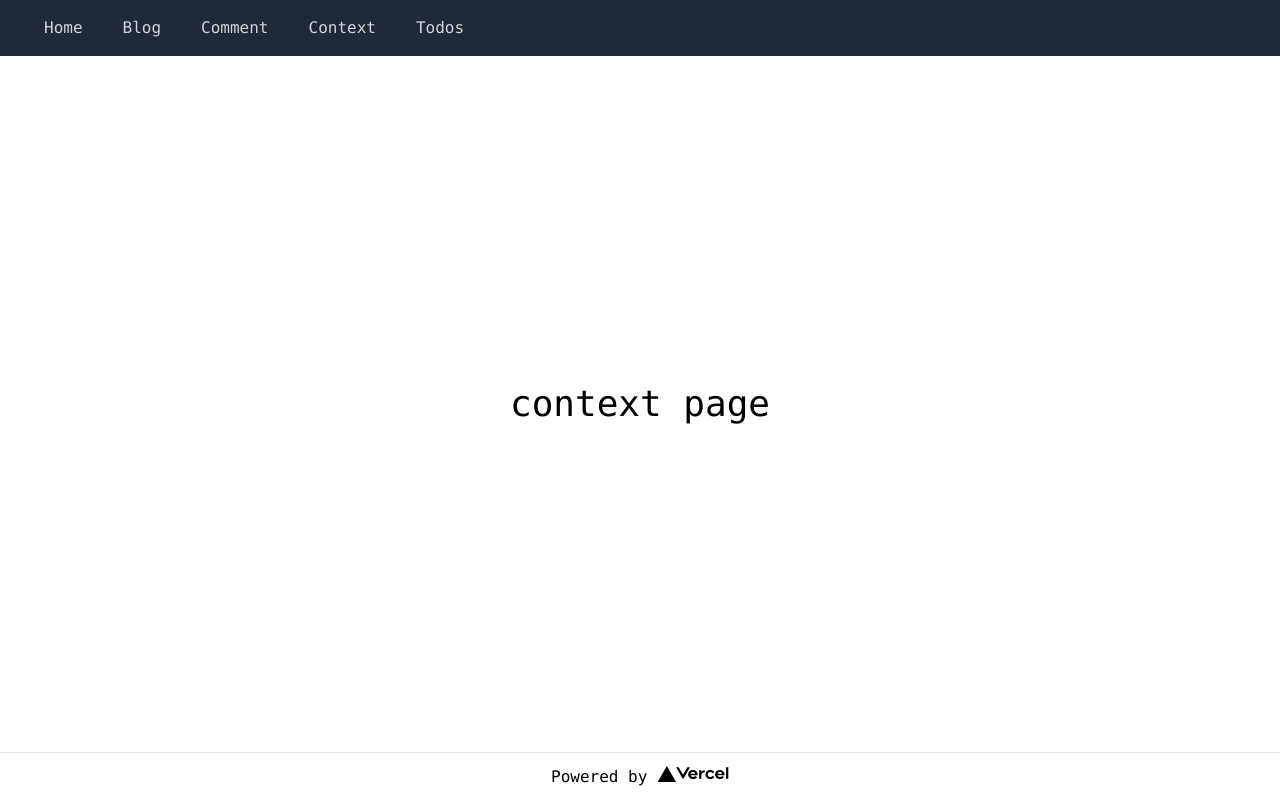
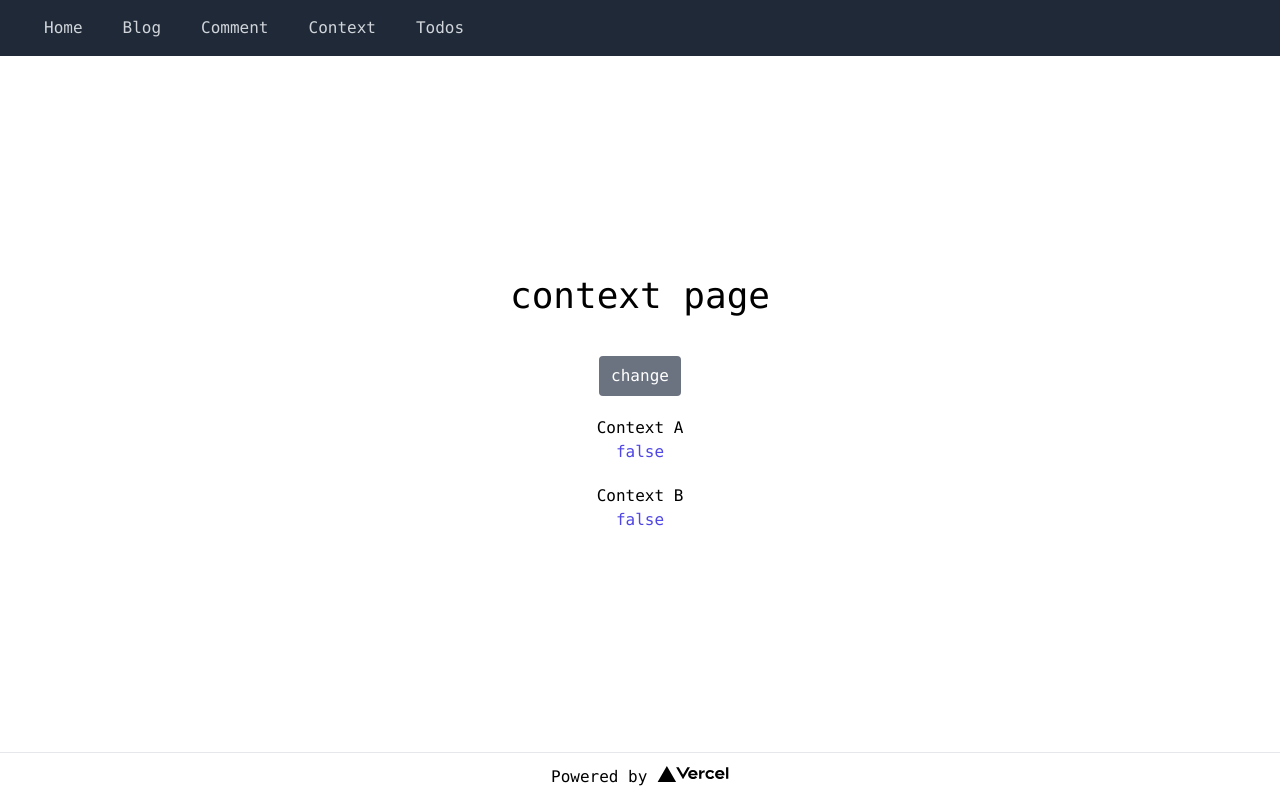
Before and after one commit to nazeudon/nextjs_testing, a Next.js app: page /context-page in a window 1280 px wide. Built offline with nearby package versions, Linux system fonts and the light colour scheme.

Commit message:
added Context component

```diff
--- /dev/null
+++ b/components/ContextA.tsx
@@ -0,0 +1,24 @@
+import { useStateContext } from "../context/StateProvider";
+
+const ContextA: React.FC = () => {
+  const { toggle, setToggle } = useStateContext();
+
+  return (
+    <>
+      <button
+        className="px-3 py-2 mb-5 text-white bg-gray-500 rounded hover:bg-gray-400 focus:outline-none"
+        onClick={() => {
+          setToggle(!toggle);
+        }}
+      >
+        change
+      </button>
+      <p>Context A</p>
+      <p className="mb-5 text-indigo-600" data-testid="toggle-a">
+        {toggle ? "true" : "false"}
+      </p>
+    </>
+  );
+};
+
+export default ContextA;
--- /dev/null
+++ b/components/ContextB.tsx
@@ -0,0 +1,16 @@
+import { useStateContext } from "../context/StateProvider";
+
+const ContextB: React.FC = () => {
+  const { toggle } = useStateContext();
+
+  return (
+    <>
+      <p>Context B</p>
+      <p className="text-indigo-600 " data-testid="toggle-b">
+        {toggle ? "true" : "false"}
+      </p>
+    </>
+  );
+};
+
+export default ContextB;
--- /dev/null
+++ b/context/StateProvider.tsx
@@ -0,0 +1,20 @@
+import React, { useContext, useState, createContext } from "react";
+
+const StateContext = createContext(
+  {} as {
+    toggle: boolean;
+    setToggle: React.Dispatch<React.SetStateAction<boolean>>;
+  }
+);
+
+export const StateProvider: React.FC = ({ children }) => {
+  const [toggle, setToggle] = useState(false);
+
+  return (
+    <StateContext.Provider value={{ toggle, setToggle }}>
+      {children}
+    </StateContext.Provider>
+  );
+};
+
+export const useStateContext = () => useContext(StateContext);
--- a/pages/context-page.tsx
+++ b/pages/context-page.tsx
@@ -1,9 +1,16 @@
 import Layout from "../components/Layout";
+import ContextA from "../components/ContextA";
+import ContextB from "../components/ContextB";
+import { StateProvider } from "../context/StateProvider";
 
 const ContextPage: React.FC = () => {
   return (
     <Layout title="Context">
-      <p className="text-4xl">context page</p>
+      <p className="mb-10 text-4xl">context page</p>
+      <StateProvider>
+        <ContextA />
+        <ContextB />
+      </StateProvider>
     </Layout>
   );
 };
```
